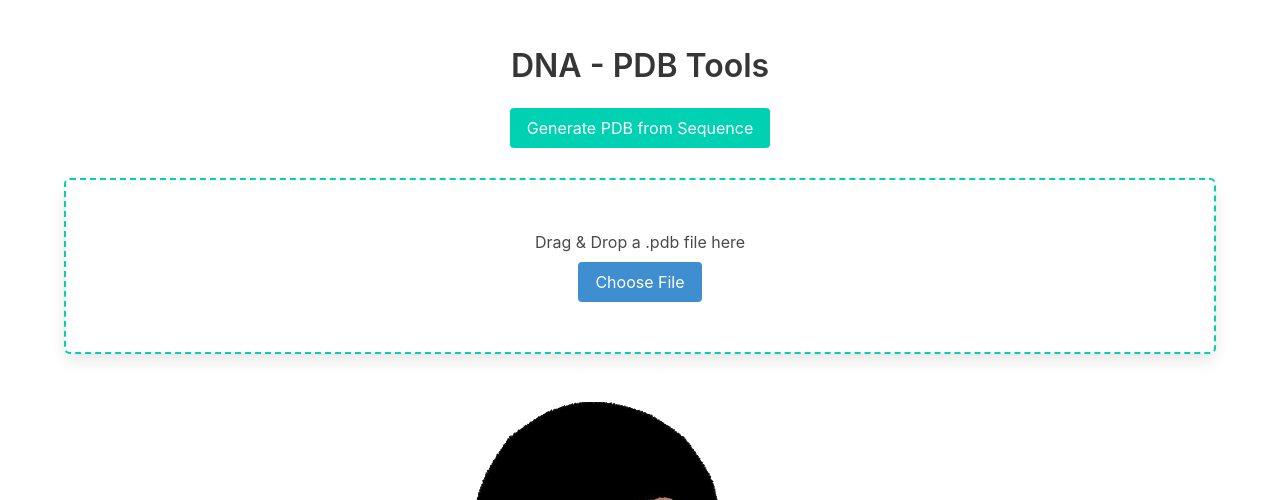
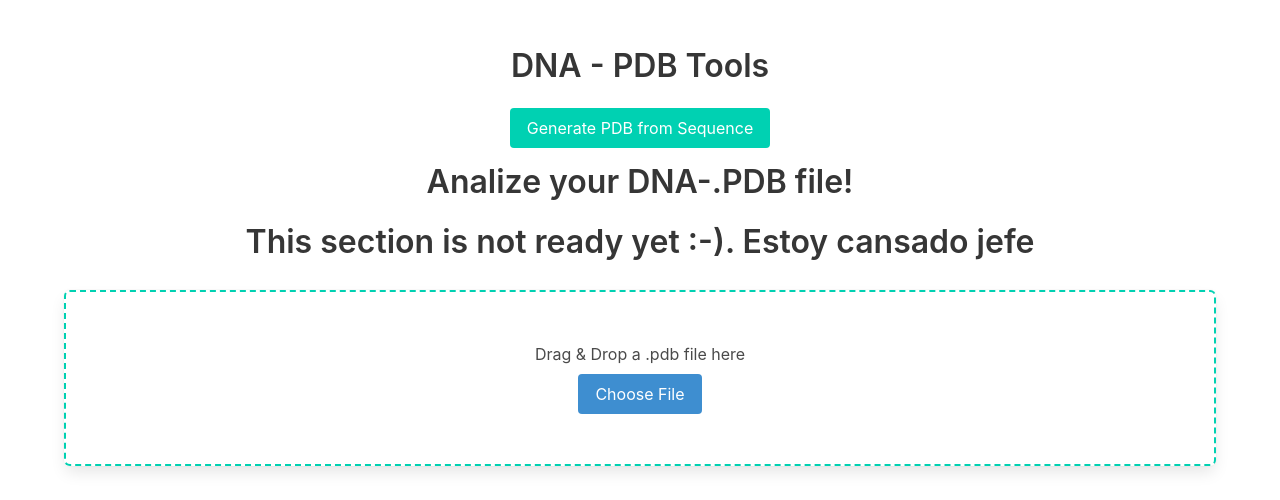
Before and after one commit to Chamiltoniano/dna_tools, a Flask app: page / in a window 1280 px wide. Shown: the top 500 px of the page. Run offline with Flask 3, Linux system fonts and the light colour scheme.

Commit message:
index updated.

```diff
--- a/templates/index.html
+++ b/templates/index.html
@@ -31,6 +31,8 @@
     <p id="generationStatus" class="has-text-centered has-text-info has-text-weight-semibold mt-2"></p>
 
     <!-- Drag & Drop -->
+    <h2 class="title has-text-centered">Analize your DNA-.PDB file!</h2>
+    <h4 class="title has-text-centered">This section is not ready yet :-). Estoy cansado jefe</h4>
     <div id="drop-area" class="box">
         <p>Drag & Drop a .pdb file here</p>
         <input type="file" id="fileElem" accept=".pdb" style="display:none;">
```
